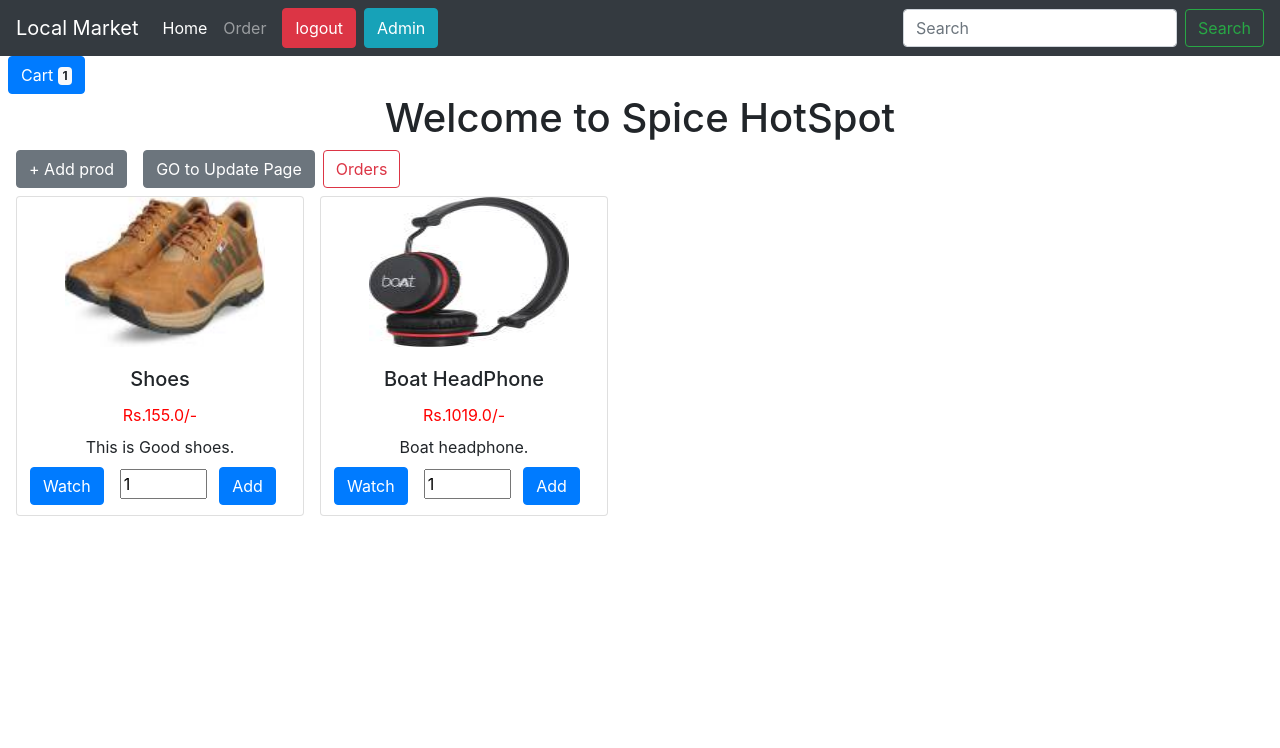
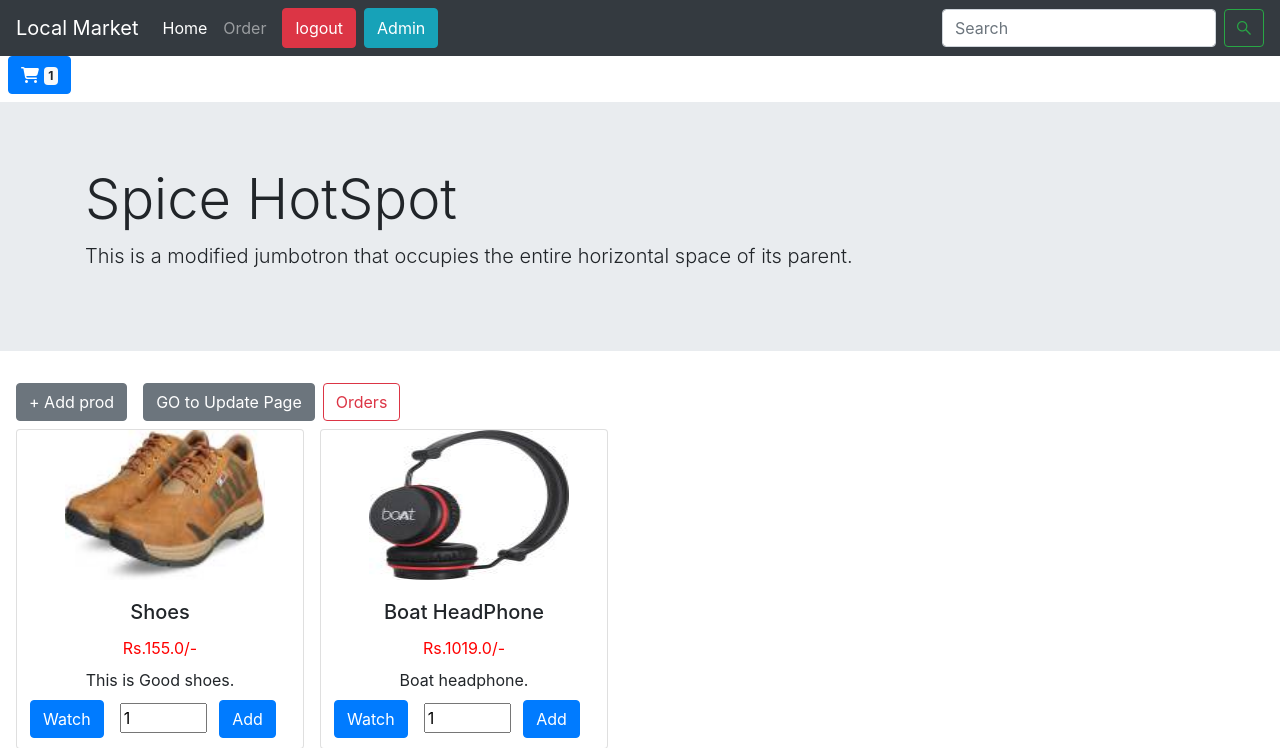
Before and after one commit to prateek0635/my_cart, a Django app: page /shopview/2 in a window 1280 px wide. Shown: the top 748 px of the page. Run offline with Django 3.2, Linux system fonts and the light colour scheme; a user stored in the database is signed in; data comes from the database, SQL or seed files in the repository; both versions use the stored data as it was after the commit; some libraries are stand-ins or nearby versions.

Commit message:
Commit after icons

```diff
--- a/MyApp/views.py
+++ b/MyApp/views.py
@@ -158,6 +158,7 @@ def add_to_cart(request,prodid,cmd):
         if request.method=="POST":
             quantity=request.POST['quantity']
         add=cart.objects.create(user=request.user,products=a,quantity=quantity,shop=shopn)
+        add.save()
         return redirect(f'/shopview/{a.shop.id}')
     if cmd=='delete':
         dele=cart.objects.filter(user=request.user,id=prodid)
@@ -236,6 +237,7 @@ def search(request):
     query=request.GET['search']
     if len(query)==0:
         data=shop.objects.none()
+        prod=products.objects.none()
     else:
         data1=shop.objects.filter(shop_name__icontains=query)
         data2=shop.objects.filter(shop_disc__icontains=query)
--- a/templates/base.html
+++ b/templates/base.html
@@ -10,7 +10,7 @@
   <!-- Bootstrap CSS -->
   <link rel="stylesheet" href="https://stackpath.bootstrapcdn.com/bootstrap/4.4.1/css/bootstrap.min.css"
     integrity="sha384-Vkoo8x4CGsO3+Hhxv8T/Q5PaXtkKtu6ug5TOeNV6gBiFeWPGFN9MuhOf23Q9Ifjh" crossorigin="anonymous">
-
+    <script src="https://kit.fontawesome.com/706f187bcb.js" crossorigin="anonymous"></script>
   <title>{%block title%}
     {%endblock title%}</title>
   <script src="http://ajax.googleapis.com/ajax/libs/jquery/1.9.1/jquery.min.js"></script>
@@ -48,7 +48,7 @@
     </div>
     <form method="GET" action="/search" class="form-inline my-2 my-lg-0">
       <input class="form-control mr-sm-2" type="search" placeholder="Search" name='search'aria-label="Search">
-      <button class="btn btn-outline-success my-2 my-sm-0" type="submit">Search</button>
+      <button class="btn btn-outline-success my-2 my-sm-0" type="submit"><i class="fab fa-sistrix"></i></button>
     </form>
     </div>
   </nav>
--- a/templates/login.html
+++ b/templates/login.html
@@ -40,6 +40,6 @@ Login
   </div>
 </div>
 <h8>If New User Create account <a class="nav-link" href="/createuser">SignUp</a></h8>
-<button type="submit" class="btn btn-primary">Submit</button>
+<button type="submit" class="btn btn-primary">Log In <i class="fas fa-sign-in-alt"></i></button>
 </form>
 {% endblock body %}
--- a/templates/shop.html
+++ b/templates/shop.html
@@ -16,7 +16,7 @@
 {% if not request.user.is_anonymous %}
 <!-- Button trigger modal -->
 <button type="button" class="btn btn-primary mx-2" data-toggle="modal" data-target="#exampleModalLong">
-  Cart <span class="badge badge-light">{{count}}</span>
+  <i class="fas fa-shopping-cart"></i> <span class="badge badge-light">{{count}}</span>
 </button>
 
 <!-- Modal -->
@@ -57,7 +57,13 @@
   </div>
 </div>
 {% endif %}
-<h1 align="center">Welcome to {{shop.shop_name}} </h1>
+<h1 align="center"> </h1>
+<div class="jumbotron jumbotron-fluid">
+  <div class="container">
+    <h1 class="display-4">{{shop.shop_name}}</h1>
+    <p class="lead">This is a modified jumbotron that occupies the entire horizontal space of its parent.</p>
+  </div>
+</div>
 {% if owner %}
 <div class='row mx-2 my-2'>
   <a href='addprod/{{shop.id}}'>
```
Also changed, not shown: db.sqlite3.
